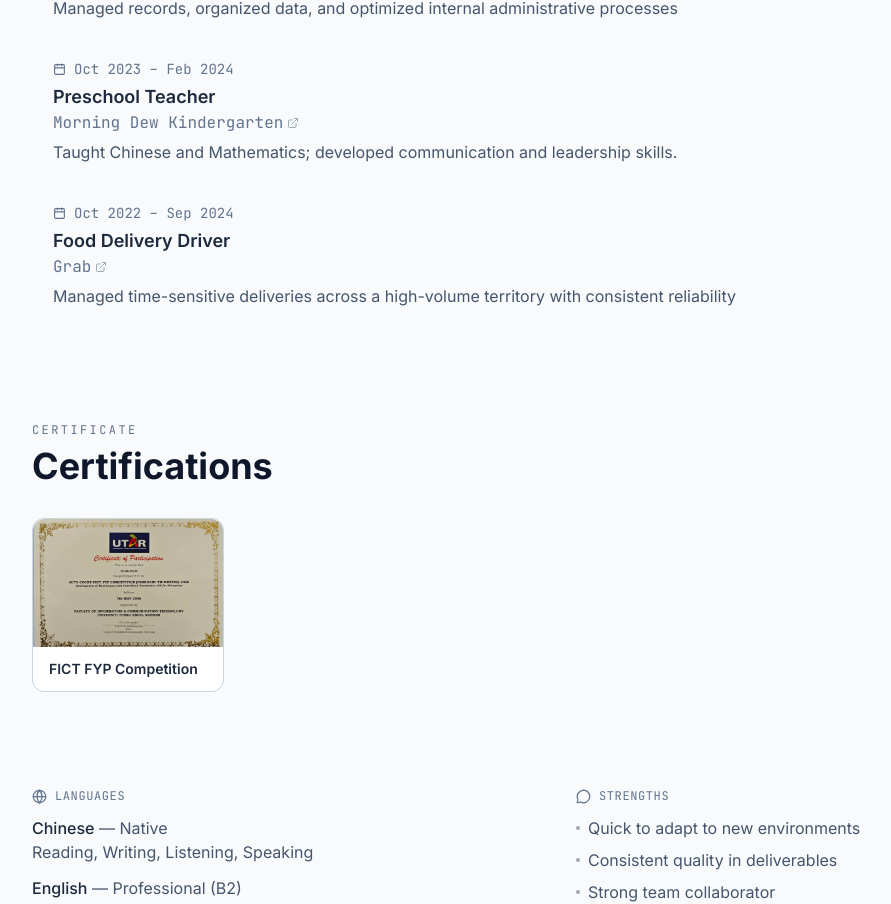
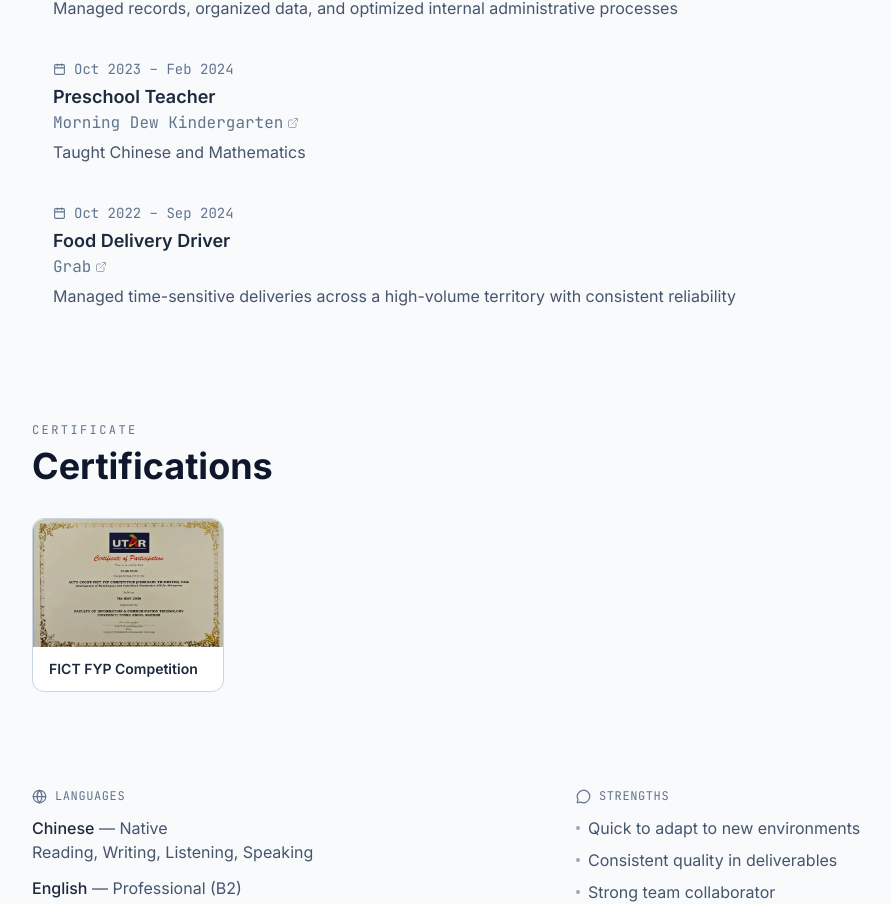
Before and after one commit to jzhun0w0/me, a React (Vite) app: page / in a window 1280 px wide. Shown: the part 2636-3540 px from the top of the page, without its empty margins (96-987 px from the left). Built offline with nearby package versions, Linux system fonts and the light colour scheme.

Commit message:
minor ui changes

```diff
--- a/src/components/Experience.jsx
+++ b/src/components/Experience.jsx
@@ -21,7 +21,7 @@ const experiences = [
     company: 'Morning Dew Kindergarten',
     url: 'https://www.facebook.com/morningdewkindergarten/',
     period: 'Oct 2023 – Feb 2024',
-    description: 'Taught Chinese and Mathematics; developed communication and leadership skills.',
+    description: 'Taught Chinese and Mathematics',
   },
   {
     role: 'Food Delivery Driver',
@@ -58,7 +58,7 @@ export default function Experience() {
                 </h3>
                 <p className="text-base text-slate-500 dark:text-cyan-500/60 font-mono mb-1">
                   {exp.url ? (
-                    <a href={exp.url} target="_blank" rel="noopener noreferrer" className="inline-flex items-center gap-1 hover:text-cyan-600 dark:hover:text-cyan-400 transition-colors">
+                    <a href={exp.url} target="_blank" rel="noopener noreferrer" className="inline-flex items-center gap-1 hover:text-cyan-600 dark:hover:text-slate-400 transition-colors">
                       {exp.company}<ExternalLink size={12} className="opacity-60" />
                     </a>
                   ) : (
```
